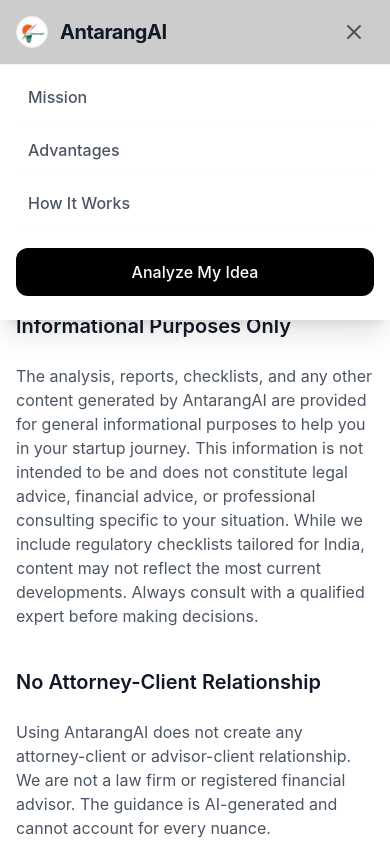
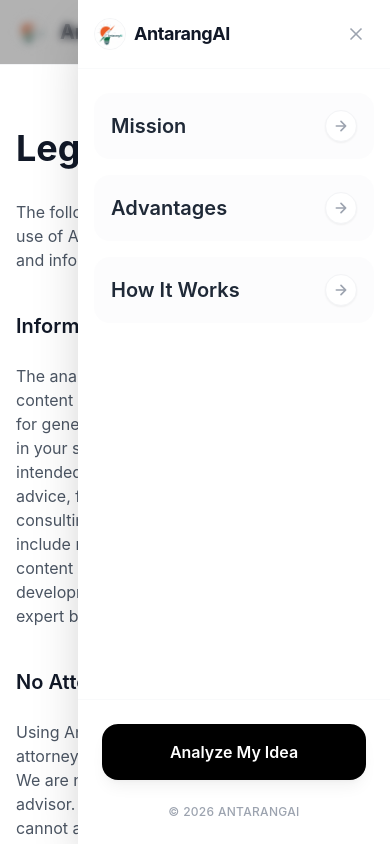
Before and after one commit to rakeshreddyd56/antarangai, a React (Vite) app: page /legal in a window 390 px wide. Both pictures are taken after a click on the button "Toggle menu". Shown: the top 844 px of the page. Built offline with nearby package versions, Linux system fonts and the light colour scheme.

Commit message:
mobile fixes

```diff
--- a/src/components/Navbar.tsx
+++ b/src/components/Navbar.tsx
@@ -28,7 +28,7 @@
     }
   }, []);
 
-  const NavLink = ({ href, children, onClick }: { href: string, children: React.ReactNode, onClick?: () => void }) => {
+  const NavLink = ({ href, children, onClick, className }: { href: string, children: React.ReactNode, onClick?: () => void, className?: string }) => {
     // If on home page, regular anchor to hash works for scroll
     // If on other pages, link to /#hash to go back to home and scroll
     const linkHref = isHome ? href : `/${href}`;
@@ -37,7 +37,7 @@
       <a
         href={linkHref}
         onClick={onClick}
-        className="text-gray-600 hover:text-gray-900 transition-colors font-medium text-sm cursor-pointer"
+        className={className || "text-gray-600 hover:text-gray-900 transition-colors font-medium text-sm cursor-pointer"}
       >
         {children}
       </a>
@@ -46,25 +46,29 @@
 
   const menuVariants = {
     closed: {
-      opacity: 0,
-      y: -20,
+      x: "100%",
       transition: {
+        type: "spring",
+        stiffness: 300,
+        damping: 30,
         staggerChildren: 0.05,
         staggerDirection: -1
       }
     },
     open: {
-      opacity: 1,
-      y: 0,
+      x: 0,
       transition: {
+        type: "spring",
+        stiffness: 300,
+        damping: 30,
         staggerChildren: 0.1,
-        delayChildren: 0.1
+        delayChildren: 0.2
       }
     }
   };
 
   const itemVariants = {
-    closed: { opacity: 0, x: -10 },
+    closed: { opacity: 0, x: 20 },
     open: { opacity: 1, x: 0 }
   };
 
@@ -117,41 +121,97 @@
       <AnimatePresence>
         {isOpen && (
           <>
+            {/* Backdrop */}
             <motion.div
               initial={{ opacity: 0 }}
               animate={{ opacity: 1 }}
               exit={{ opacity: 0 }}
               onClick={() => setIsOpen(false)}
-              className="fixed inset-0 bg-black/20 backdrop-blur-sm z-[-1] md:hidden"
+              className="fixed inset-0 bg-black/30 backdrop-blur-sm z-40 md:hidden"
             />
+
+            {/* Drawer */}
             <motion.div
               variants={menuVariants}
               initial="closed"
               animate="open"
               exit="closed"
-              className="md:hidden bg-white border-t border-gray-100 absolute w-full shadow-xl overflow-hidden"
+              className="fixed right-0 top-0 h-screen w-[80%] max-w-[320px] bg-white z-50 shadow-2xl md:hidden flex flex-col"
             >
-              <div className="px-4 pt-2 pb-6 space-y-1">
+              {/* Drawer Header */}
+              <div className="flex items-center justify-between p-4 border-b border-gray-50">
+                <div className="flex items-center gap-2">
+                  <div className="w-8 h-8 rounded-full overflow-hidden bg-gray-50 border border-gray-100">
+                    <img src="/assets/logo-final.png" alt="Antarang Logo" className="w-full h-full object-cover" />
+                  </div>
+                  <span className="text-lg font-bold text-gray-900 tracking-tight">AntarangAI</span>
+                </div>
+                <button
+                  onClick={() => setIsOpen(false)}
+                  className="p-2 text-gray-400 hover:text-gray-600 hover:bg-gray-50 rounded-full transition-colors"
+                >
+                  <X size={20} />
+                </button>
+              </div>
+
+              {/* Drawer Links */}
+              <div className="flex-1 overflow-y-auto py-6 px-4">
+                <div className="flex flex-col space-y-4">
                   <motion.div variants={itemVariants}>
-                  <NavLink href="#hero" onClick={() => setIsOpen(false)}>
-                    <span className="block px-3 py-3 text-base border-b border-gray-50">Mission</span>
+                    <NavLink
+                      href="#hero"
+                      onClick={() => setIsOpen(false)}
+                      className="block group"
+                    >
+                      <div className="flex items-center justify-between px-4 py-4 rounded-2xl bg-gray-50/50 group-hover:bg-gray-100 transition-all border border-transparent group-hover:border-gray-200">
+                        <span className="text-xl font-semibold text-gray-800">Mission</span>
+                        <div className="w-8 h-8 rounded-full bg-white flex items-center justify-center border border-gray-100 shadow-sm group-hover:scale-110 transition-transform">
+                          <svg width="16" height="16" viewBox="0 0 24 24" fill="none" stroke="currentColor" strokeWidth="2.5" strokeLinecap="round" strokeLinejoin="round" className="text-gray-400 group-hover:text-gray-900"><path d="M5 12h14m-7-7 7 7-7 7"/></svg>
+                        </div>
+                      </div>
                     </NavLink>
                   </motion.div>
                   <motion.div variants={itemVariants}>
-                  <NavLink href="#features" onClick={() => setIsOpen(false)}>
-                    <span className="block px-3 py-3 text-base border-b border-gray-50">Advantages</span>
+                    <NavLink
+                      href="#features"
+                      onClick={() => setIsOpen(false)}
+                      className="block group"
+                    >
+                      <div className="flex items-center justify-between px-4 py-4 rounded-2xl bg-gray-50/50 group-hover:bg-gray-100 transition-all border border-transparent group-hover:border-gray-200">
+                        <span className="text-xl font-semibold text-gray-800">Advantages</span>
+                        <div className="w-8 h-8 rounded-full bg-white flex items-center justify-center border border-gray-100 shadow-sm group-hover:scale-110 transition-transform">
+                          <svg width="16" height="16" viewBox="0 0 24 24" fill="none" stroke="currentColor" strokeWidth="2.5" strokeLinecap="round" strokeLinejoin="round" className="text-gray-400 group-hover:text-gray-900"><path d="M5 12h14m-7-7 7 7-7 7"/></svg>
+                        </div>
+                      </div>
                     </NavLink>
                   </motion.div>
                   <motion.div variants={itemVariants}>
-                  <NavLink href="#workflow" onClick={() => setIsOpen(false)}>
-                    <span className="block px-3 py-3 text-base border-b border-gray-50">How It Works</span>
+                    <NavLink
+                      href="#workflow"
+                      onClick={() => setIsOpen(false)}
+                      className="block group"
+                    >
+                      <div className="flex items-center justify-between px-4 py-4 rounded-2xl bg-gray-50/50 group-hover:bg-gray-100 transition-all border border-transparent group-hover:border-gray-200">
+                        <span className="text-xl font-semibold text-gray-800">How It Works</span>
+                        <div className="w-8 h-8 rounded-full bg-white flex items-center justify-center border border-gray-100 shadow-sm group-hover:scale-110 transition-transform">
+                          <svg width="16" height="16" viewBox="0 0 24 24" fill="none" stroke="currentColor" strokeWidth="2.5" strokeLinecap="round" strokeLinejoin="round" className="text-gray-400 group-hover:text-gray-900"><path d="M5 12h14m-7-7 7 7-7 7"/></svg>
+                        </div>
+                      </div>
                     </NavLink>
                   </motion.div>
-                <motion.div variants={itemVariants} className="pt-4">
-                  <button className="w-full bg-black text-white px-5 py-3 rounded-xl hover:bg-gray-800 transition-all font-medium text-base">
+                </div>
+              </div>
+
+              {/* Drawer Footer */}
+              <div className="p-6 border-t border-gray-50">
+                <motion.div variants={itemVariants}>
+                  <button className="w-full bg-black text-white px-5 py-4 rounded-2xl hover:bg-gray-800 transition-all font-semibold text-base shadow-lg shadow-black/5 active:scale-[0.98]">
                     Analyze My Idea
                   </button>
                 </motion.div>
+                <div className="mt-6 text-center">
+                  <p className="text-xs text-gray-400 font-medium tracking-wide uppercase">© 2026 AntarangAI</p>
+                </div>
               </div>
             </motion.div>
           </>
```
Lines whose indentation alone changed are shown as unchanged.
